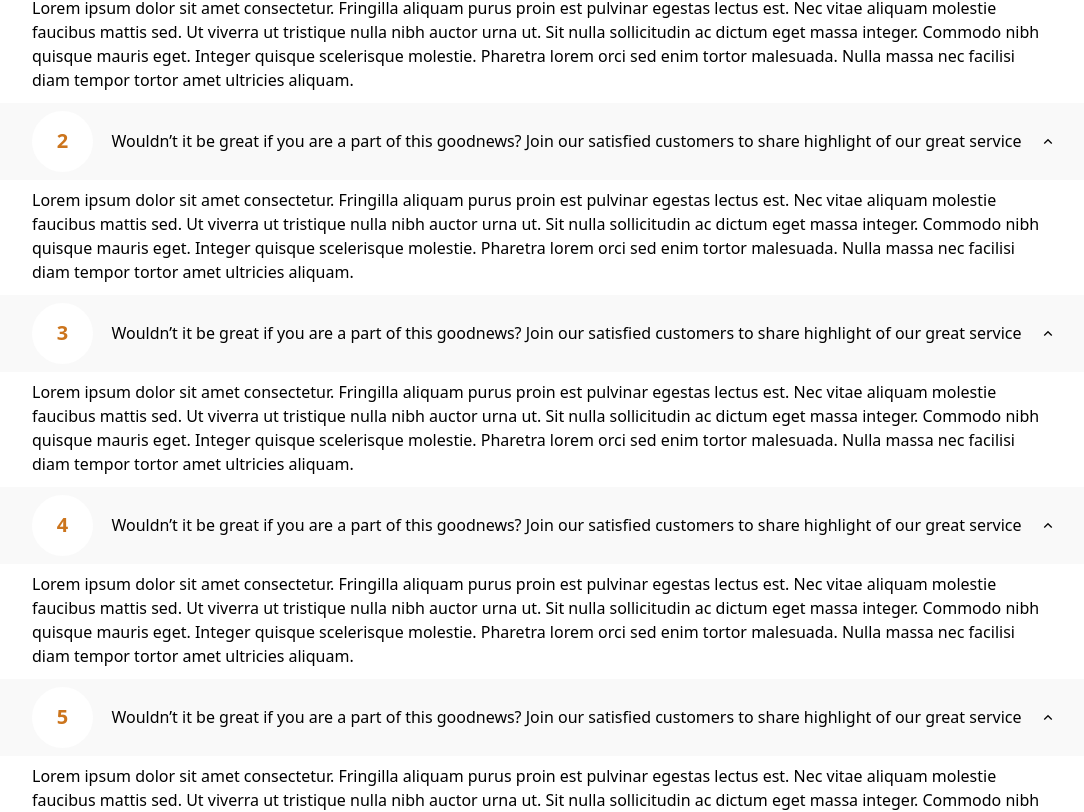
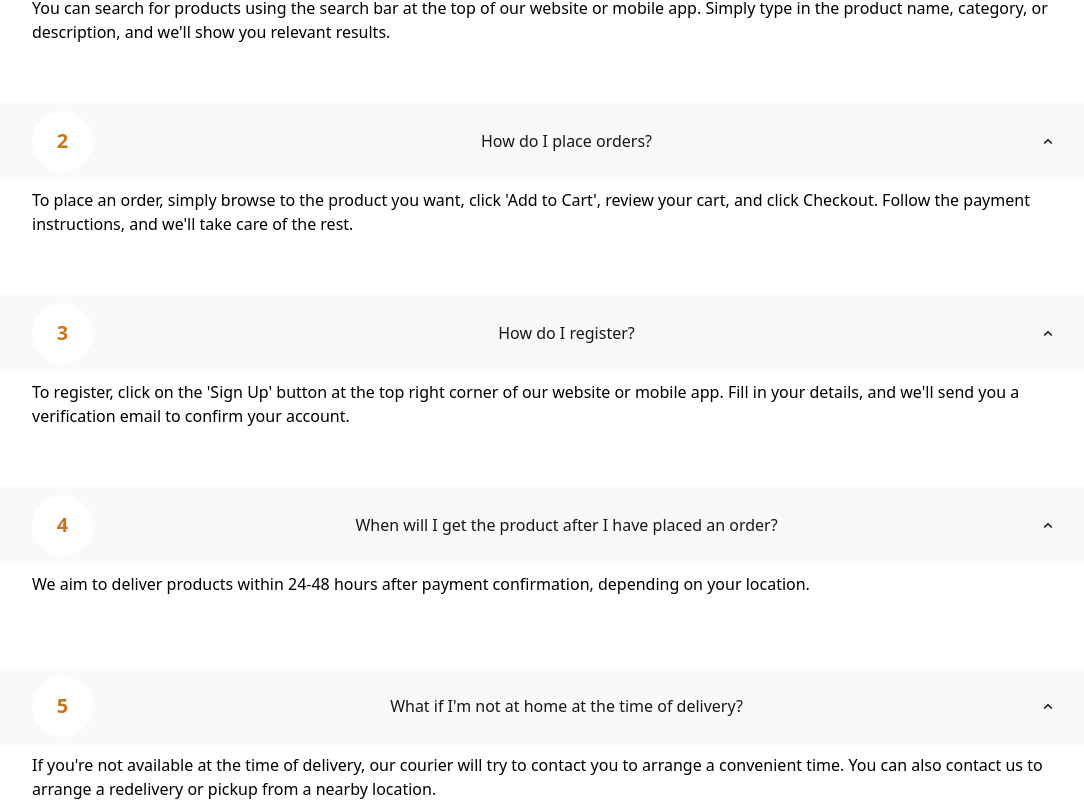
Before and after one commit to Nuelgrafix/Eazzi, a React (Vite) app: page /otherstores in a window 1280 px wide. Shown: the part 6072-6884 px from the top of the page, without its empty margins (96-1180 px from the left). Built offline with nearby package versions, Linux system fonts and the light colour scheme.

Commit message:
updated the faq, hover-icon on product

```diff
--- a/src/components/faq.jsx
+++ b/src/components/faq.jsx
@@ -49,7 +49,7 @@ const FaqItem = ({ info, title, number }) => {
           </h1>
         </div>
 
-        {title}
+        <h1  className="font-[400] text-[#181818] text-[16px] leading-[19px]">{title}</h1>
 
         <div>
 {faqClick? (<i className="ri-arrow-down-s-line"></i>) : (<i className="ri-arrow-up-s-line"></i>)}
--- a/src/components/header.jsx
+++ b/src/components/header.jsx
@@ -86,8 +86,7 @@ const Header = () => {
   }, [
     isDropdownOpen,
     isCallDropdownOpen,
-    isMenuDropdownOpen,
-    isCatDropdownOpen,
+    isMenuDropdownOpen,    isCatDropdownOpen,
   ]);
 
   return (
--- a/src/components/heroSideBar.jsx
+++ b/src/components/heroSideBar.jsx
@@ -1,4 +1,4 @@
-import React, { useState, useEffect, useRef } from "react";
+import { useState, useEffect, useRef } from "react";
 import icon from "../assets/ic.png";
 import iconBlue from "../assets/icBlue.png";
 import speaker from "../assets/speaker.png";
--- a/src/components/otherstores/location.jsx
+++ b/src/components/otherstores/location.jsx
@@ -14,21 +14,7 @@ import { Link } from "react-router-dom";
 
 const Location = () => {
 
-
-  const [mapClick, setMapCLick] = useState(false)
-  const handleMap  = () => {
-
-      setMapCLick(!mapClick)
-
-  }
-
-
-
-
-
-
-
-
+  // slider settings
   var settings = {
     dots: false,
     infinite: true,
@@ -46,22 +32,40 @@ const Location = () => {
     ],
   };
 
+
+
+  const [mapClick, setMapClick] = useState(false)
+
+
+
+  const handleMap = () => {
+    setMapClick(!mapClick);
+  };
+
+
+
+
+
+
+
+
+
   return (
 
-    <section>
+    <section >
 
          {/* Full-screen Map */}
          {mapClick &&
-<div>
-<div className="rounded-[50%] bg-red-500  w-[24px] h-[24px] flex justify-center items-center ">
-        <button className="text-black text-[20px] items-center justify-center"><i className="ri-close-line"></i></button>
-      </div>
+<div className="flex flex-col  ">
+
     <Map />
 
 </div>
 
 
    }
+
+
 
 
       {/* heading */}
--- a/src/components/productLocation.jsx
+++ b/src/components/productLocation.jsx
@@ -1,7 +1,7 @@
 import Products from "./products"
 
-import store from "../../public/Image/store.png";
-import stores from "../../public/Image/stores.png";
+import store from "/Image/store.png";
+import stores from "/Image/stores.png";
 
 import Slider from "react-slick";
 import { Link } from "react-router-dom";
--- a/src/components/sellingStores.jsx
+++ b/src/components/sellingStores.jsx
@@ -1,7 +1,7 @@
 
 
-import store from "../../public/Image/store.png";
-import stores from "../../public/Image/stores.png";
+import store from "/Image/store.png";
+import stores from "/Image/stores.png";
 
 import Slider from "react-slick";
 import { Link } from "react-router-dom";
--- a/src/components/storedetails/storesHero.jsx
+++ b/src/components/storedetails/storesHero.jsx
@@ -67,7 +67,7 @@ const StoresHero = () => {
 {/* about stores  and text */}
       <div  >
         <h1 className="font-[700] md:text-[24px] text-[20px] leading-[24px] md:leading-[38px] font-tekInter"> About this Store</h1>
-    <p className="font-[400] md:text-[16px] text-[14px] leading-[16px] md:leading-[19px] font-tekInter text-[#4F4F4F]">Welcome to Ahmed Store, your one-stop destination for quality and affordability. Founded with a passion for providing the best products and services to our customers, Ahmed Store has grown into
+    <p className="font-[400] pt-[1rem] md:text-[16px] text-[14px] leading-[16px] md:leading-[19px] font-tekInter text-[#4F4F4F]">Welcome to Ahmed Store, your one-stop destination for quality and affordability. Founded with a passion for providing the best products and services to our customers, Ahmed Store has grown into
         a beloved shopping destination for families and individuals alike.</p>
 
 <p className="pt-[2rem] font-[400] md:text-[16px] text-[14px] leading-[16px] md:leading-[19px] font-tekInter text-[#4F4F4F]">At Ahmed Store, we believe in the power of choice and convenience. Our extensive range of products spans across various categories including electronics, home appliances, fashion, beauty, and groceries. We carefully select each item to ensure it meets our high standards of quality, durability, and value for money.</p>
--- a/src/data/faqdata.jsx
+++ b/src/data/faqdata.jsx
@@ -2,40 +2,49 @@ export const faqdata = [
   {
     id: "1",
     title:
-      "Wouldn’t it be great if you are a part of this goodnews? Join our satisfied customers to share highlight of our great service",
+      "How do we search for products?",
     number: "1",
-    info: "Lorem ipsum dolor sit amet consectetur. Fringilla aliquam purus proin est pulvinar egestas lectus est. Nec vitae aliquam molestie faucibus mattis sed. Ut viverra ut tristique nulla nibh auctor urna ut. Sit nulla sollicitudin ac dictum eget massa integer. Commodo nibh quisque mauris eget. Integer quisque scelerisque molestie. Pharetra lorem orci sed enim tortor malesuada. Nulla massa nec facilisi diam tempor tortor amet ultricies aliquam.",
+    info: "You can search for products using the search bar at the top of our website or mobile app. Simply type in the product name, category, or description, and we'll show you relevant results.",
   },
 
   {
     id: "2",
     title:
-      "Wouldn’t it be great if you are a part of this goodnews? Join our satisfied customers to share highlight of our great service",
+      "How do I place orders?",
     number: "2",
-    info: "Lorem ipsum dolor sit amet consectetur. Fringilla aliquam purus proin est pulvinar egestas lectus est. Nec vitae aliquam molestie faucibus mattis sed. Ut viverra ut tristique nulla nibh auctor urna ut. Sit nulla sollicitudin ac dictum eget massa integer. Commodo nibh quisque mauris eget. Integer quisque scelerisque molestie. Pharetra lorem orci sed enim tortor malesuada. Nulla massa nec facilisi diam tempor tortor amet ultricies aliquam.",
+    info: "To place an order, simply browse to the product you want, click 'Add to Cart', review your cart, and click Checkout. Follow the payment instructions, and we'll take care of the rest.",
   },
 
   {
     id: "3",
     title:
-      "Wouldn’t it be great if you are a part of this goodnews? Join our satisfied customers to share highlight of our great service",
+      "How do I register?",
     number: "3",
-    info: "Lorem ipsum dolor sit amet consectetur. Fringilla aliquam purus proin est pulvinar egestas lectus est. Nec vitae aliquam molestie faucibus mattis sed. Ut viverra ut tristique nulla nibh auctor urna ut. Sit nulla sollicitudin ac dictum eget massa integer. Commodo nibh quisque mauris eget. Integer quisque scelerisque molestie. Pharetra lorem orci sed enim tortor malesuada. Nulla massa nec facilisi diam tempor tortor amet ultricies aliquam.",
+    info: "To register, click on the 'Sign Up' button at the top right corner of our website or mobile app. Fill in your details, and we'll send you a verification email to confirm your account.",
   },
 
   {
     id: "4",
     title:
-      "Wouldn’t it be great if you are a part of this goodnews? Join our satisfied customers to share highlight of our great service",
+      "When will I get the product after I have placed an order?",
     number: "4",
-    info: "Lorem ipsum dolor sit amet consectetur. Fringilla aliquam purus proin est pulvinar egestas lectus est. Nec vitae aliquam molestie faucibus mattis sed. Ut viverra ut tristique nulla nibh auctor urna ut. Sit nulla sollicitudin ac dictum eget massa integer. Commodo nibh quisque mauris eget. Integer quisque scelerisque molestie. Pharetra lorem orci sed enim tortor malesuada. Nulla massa nec facilisi diam tempor tortor amet ultricies aliquam.",
+    info: " We aim to deliver products within 24-48 hours after payment confirmation, depending on your location.",
   },
 
   {
     id: "5",
     title:
-      "Wouldn’t it be great if you are a part of this goodnews? Join our satisfied customers to share highlight of our great service",
+      "What if I'm not at home at the time of delivery?",
     number: "5",
-    info: "Lorem ipsum dolor sit amet consectetur. Fringilla aliquam purus proin est pulvinar egestas lectus est. Nec vitae aliquam molestie faucibus mattis sed. Ut viverra ut tristique nulla nibh auctor urna ut. Sit nulla sollicitudin ac dictum eget massa integer. Commodo nibh quisque mauris eget. Integer quisque scelerisque molestie. Pharetra lorem orci sed enim tortor malesuada. Nulla massa nec facilisi diam tempor tortor amet ultricies aliquam.",
+    info: "If you're not available at the time of delivery, our courier will try to contact you to arrange a convenient time. You can also contact us to arrange a redelivery or pickup from a nearby location.",
   },
+
+  {
+    id: "6",
+    title:
+      "My items haven't arrived yet, what can I do?",
+    number: "4",
+    info: "If your items haven't arrived within the expected timeframe, please contact our customer support team, and we'll investigate and resolve the issue promptly.",
+  },
+
 ];
--- a/src/googlemap/GoogleMap2.jsx
+++ b/src/googlemap/GoogleMap2.jsx
@@ -28,7 +28,7 @@ function GoogleComponent2() {
       if (window.innerWidth <= 668) {
         setMapContainerStyle({ width: '100%', height: '250px', borderRadius: '20px' });
       } else {
-        setMapContainerStyle({ width: '100%', height: '320px' });
+        setMapContainerStyle({ width: '100%', height: '320px',  borderRadius: '30px' });
       }
     };
 
--- a/src/pages/home.jsx
+++ b/src/pages/home.jsx
@@ -13,7 +13,7 @@ const Home = () => {
   return (
 <>
 
-<div  className="overflow-x-hidden relative w-[100%] flex flex-col =-">
+<div  className="overflow-x-hidden relative w-[100%] flex flex-col ">
 <Hero />
 <ProductLocation />
 <Accessories/>
```
Also changed, not shown: src/components/otherstores/map.jsx (+32 -3 lines), src/components/products.jsx (+4 -4 lines).
